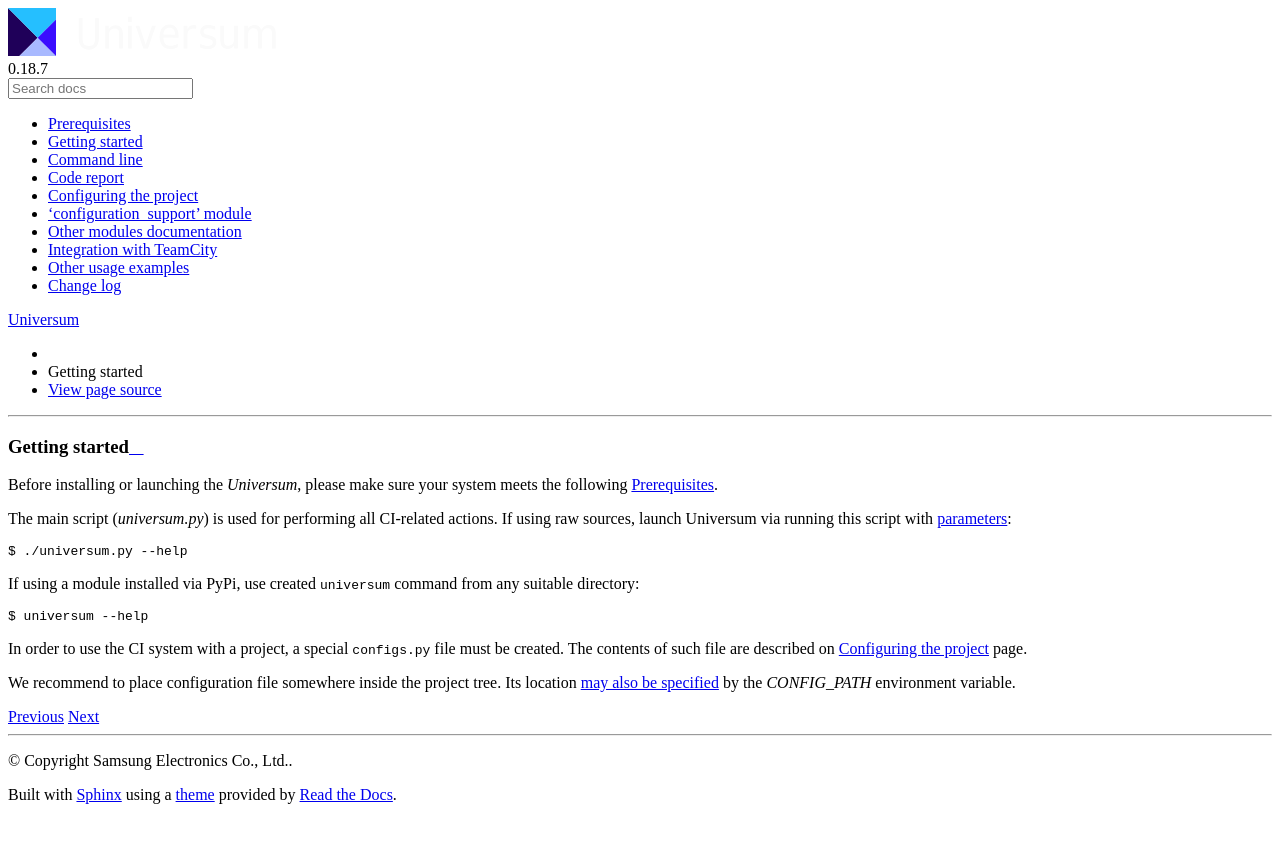
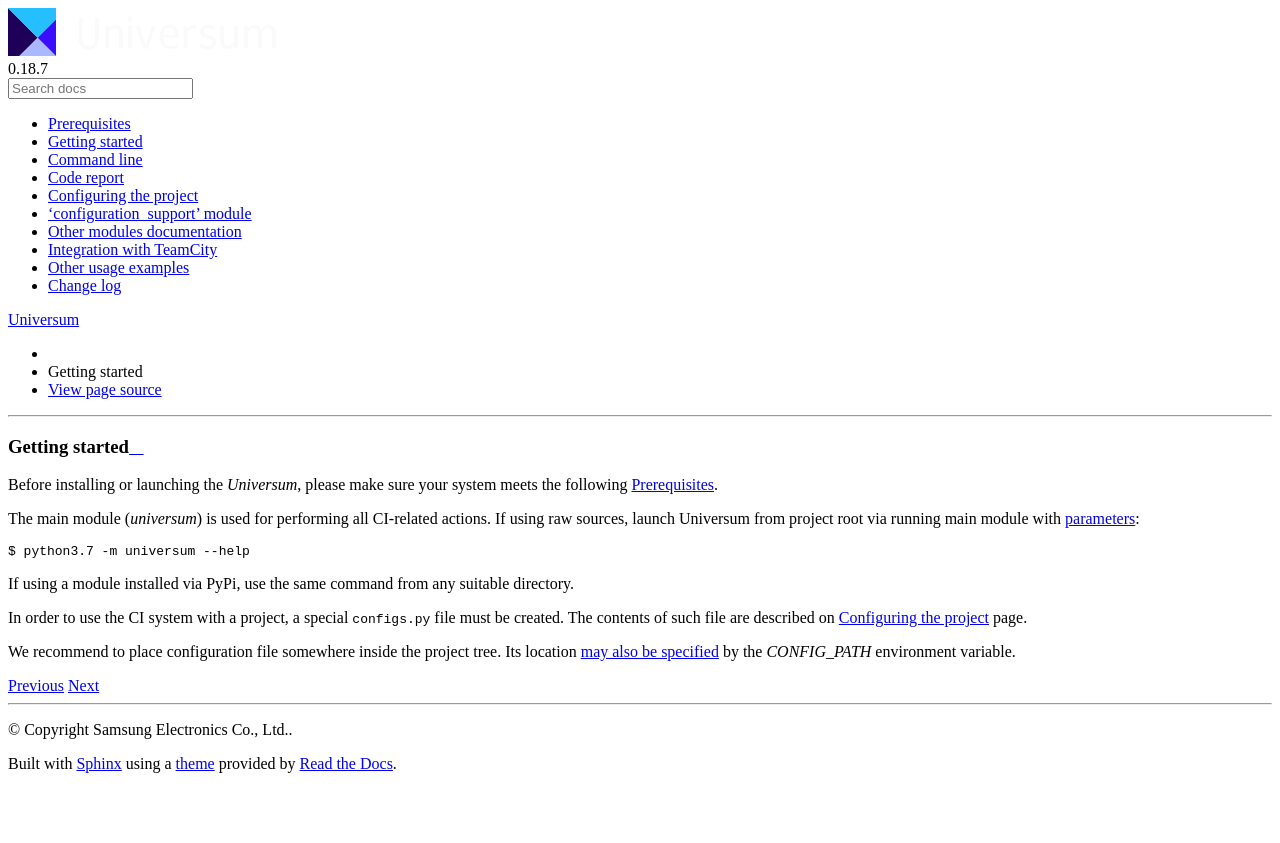
Before and after one commit to Samsung/Universum, a Sphinx documentation site: the page built from doc/guide.rst, in a window 1280 px wide. Shown: the top 843 px of the page. Built offline with Sphinx 7.4.7 and the Read the Docs theme 2.0.0, drawn with Linux system fonts in a browser that asks for light colours.

Commit message:
update(docs): actualize guide

```diff
--- a/doc/guide.rst
+++ b/doc/guide.rst
@@ -4,19 +4,15 @@
 Before installing or launching the `Universum`, please make sure your system meets the following
 :doc:`prerequisites`.
 
-The main script (`universum.py`) is used for performing all CI-related actions.
-If using raw sources, launch Universum via running this script with :doc:`parameters <args>`::
+The main module (`universum`) is used for performing all CI-related actions.
+If using raw sources, launch Universum from project root via running main module with :doc:`parameters <args>`::
 
-    $ ./universum.py --help
+    $ python3.7 -m universum --help
 
-
-If using a module installed via PyPi, use created ``universum`` command from any suitable directory::
-
-    $ universum --help
-
+If using a module installed via PyPi, use the same command from any suitable directory.
 
 In order to use the CI system with a project, a special ``configs.py`` file must be created.
 The contents of such file are described on :doc:`configuring` page.
 
 We recommend to place configuration file somewhere inside the project tree.
-Its location :doc:`may also be specified <args>` by the `CONFIG_PATH` environment variable.
+Its location `may also be specified <args.html#Configuration\ execution>`__ by the `CONFIG_PATH` environment variable.
```
